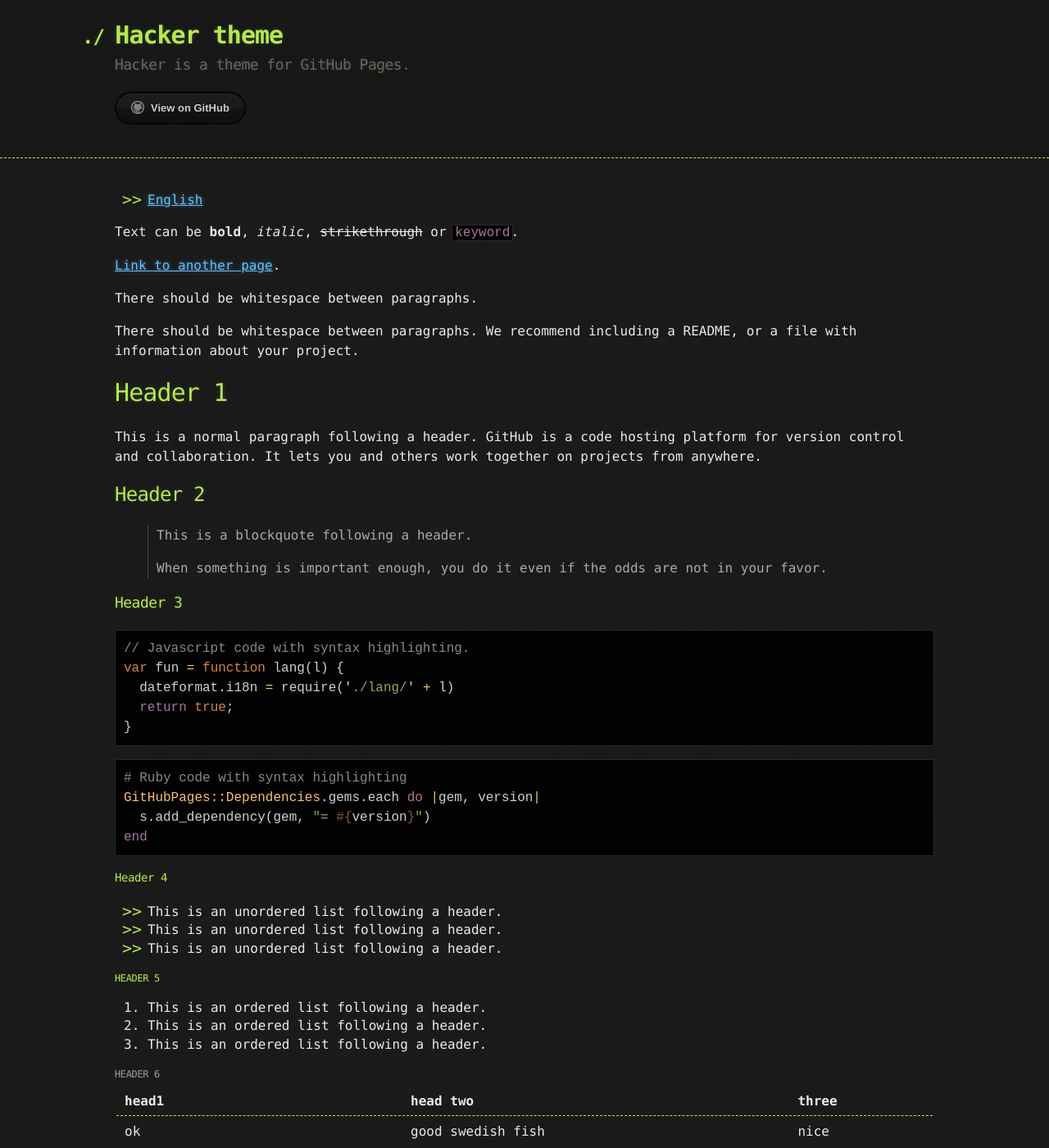
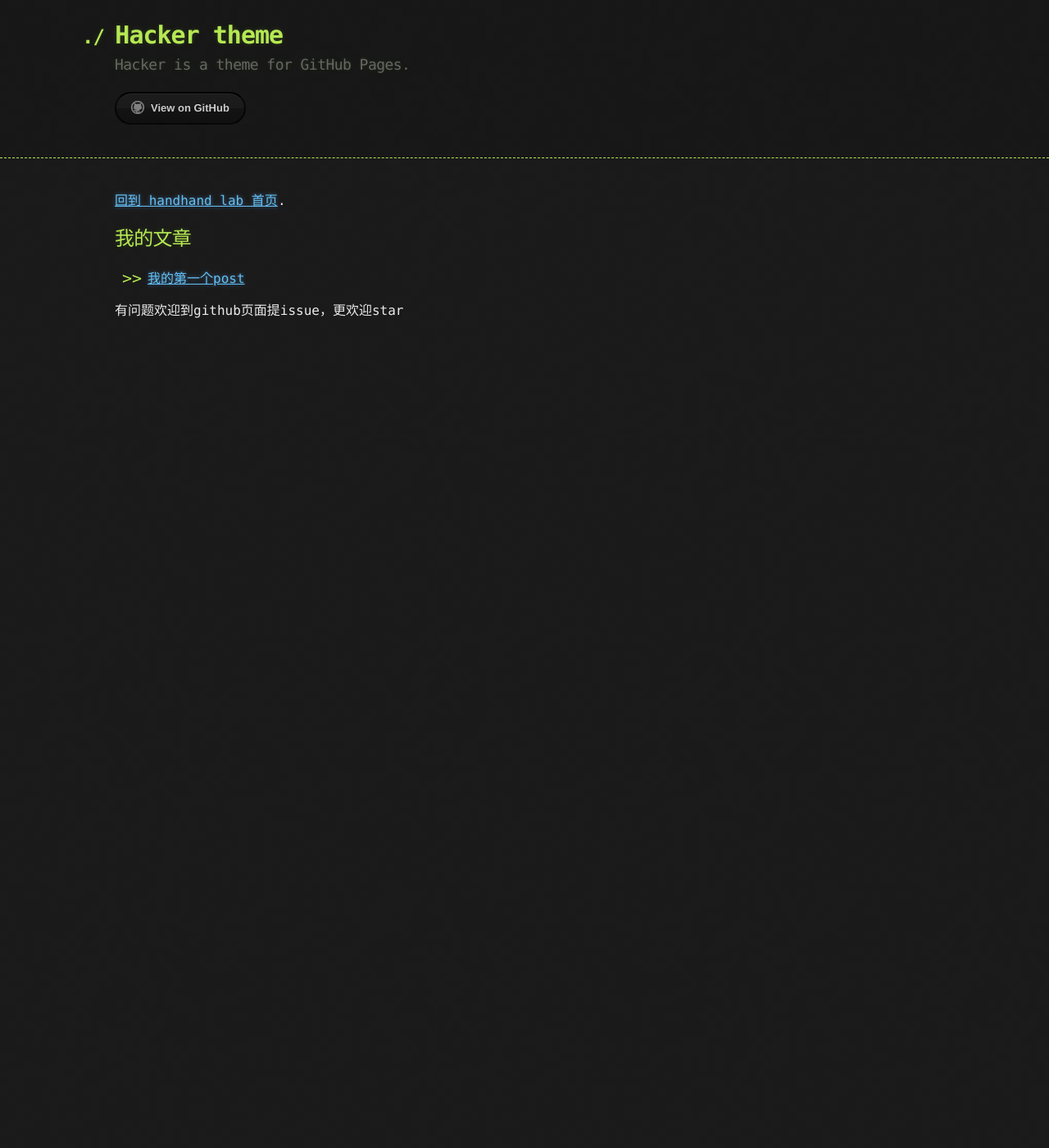
Before and after one commit to handhand/handhand.github.io, a Jekyll site: the page built from index.md, in a window 1280 px wide and 1400 px high. Shown: the whole window at 82% size. Built offline with Jekyll 4.4.1, drawn with Linux system fonts in a browser that asks for light colours; some of the changed text lies outside the part shown.

Commit message:
first post

````diff
--- a/_posts/2025-10-09-my-first-post.md
+++ b/_posts/2025-10-09-my-first-post.md
@@ -1,7 +1,9 @@
 ---
 layout: post
-title: "English"
+title: "我的第一个post"
+categories: blog, tutorial
+tags: jekyll, markdown
+author: handhand
 ---
 
-## English
 Hello world!
--- a/index.md
+++ b/index.md
@@ -1,6 +1,10 @@
 ---
 layout: default
 ---
+
+[回到 handhand lab 首页](https://www.handhandlab.com).
+
+## 我的文章
 
 <ul>
   {% for post in site.posts %}
@@ -10,122 +14,4 @@ layout: default
   {% endfor %}
 </ul>
 
-Text can be **bold**, _italic_, ~~strikethrough~~ or `keyword`.
-
-[Link to another page](./another-page.html).
-
-There should be whitespace between paragraphs.
-
-There should be whitespace between paragraphs. We recommend including a README, or a file with information about your project.
-
-# Header 1
-
-This is a normal paragraph following a header. GitHub is a code hosting platform for version control and collaboration. It lets you and others work together on projects from anywhere.
-
-## Header 2
-
-> This is a blockquote following a header.
->
-> When something is important enough, you do it even if the odds are not in your favor.
-
-### Header 3
-
-```js
-// Javascript code with syntax highlighting.
-var fun = function lang(l) {
-  dateformat.i18n = require('./lang/' + l)
-  return true;
-}
-```
-
-```ruby
-# Ruby code with syntax highlighting
-GitHubPages::Dependencies.gems.each do |gem, version|
-  s.add_dependency(gem, "= #{version}")
-end
-```
-
-#### Header 4
-
-*   This is an unordered list following a header.
-*   This is an unordered list following a header.
-*   This is an unordered list following a header.
-
-##### Header 5
-
-1.  This is an ordered list following a header.
-2.  This is an ordered list following a header.
-3.  This is an ordered list following a header.
-
-###### Header 6
-
-| head1        | head two          | three |
-|:-------------|:------------------|:------|
-| ok           | good swedish fish | nice  |
-| out of stock | good and plenty   | nice  |
-| ok           | good `oreos`      | hmm   |
-| ok           | good `zoute` drop | yumm  |
-
-### There's a horizontal rule below this.
-
-* * *
-
-### Here is an unordered list:
-
-*   Item foo
-*   Item bar
-*   Item baz
-*   Item zip
-
-### And an ordered list:
-
-1.  Item one
-1.  Item two
-1.  Item three
-1.  Item four
-
-### And a nested list:
-
-- level 1 item
-  - level 2 item
-  - level 2 item
-    - level 3 item
-    - level 3 item
-- level 1 item
-  - level 2 item
-  - level 2 item
-  - level 2 item
-- level 1 item
-  - level 2 item
-  - level 2 item
-- level 1 item
-
-### Small image
-
-![Octocat](https://github.githubassets.com/images/icons/emoji/octocat.png)
-
-### Large image
-
-![Branching](https://guides.github.com/activities/hello-world/branching.png)
-
-
-### Definition lists can be used with HTML syntax.
-
-<dl>
-<dt>Name</dt>
-<dd>Godzilla</dd>
-<dt>Born</dt>
-<dd>1952</dd>
-<dt>Birthplace</dt>
-<dd>Japan</dd>
-<dt>Color</dt>
-<dd>Green</dd>
-</dl>
-
-```
-Long, single-line code blocks should not wrap. They should horizontally scroll if they are too long. This line should be long enough to demonstrate this.
-```
-
-```
-The final element.
-```
+有问题欢迎到github页面提issue，更欢迎star
````
